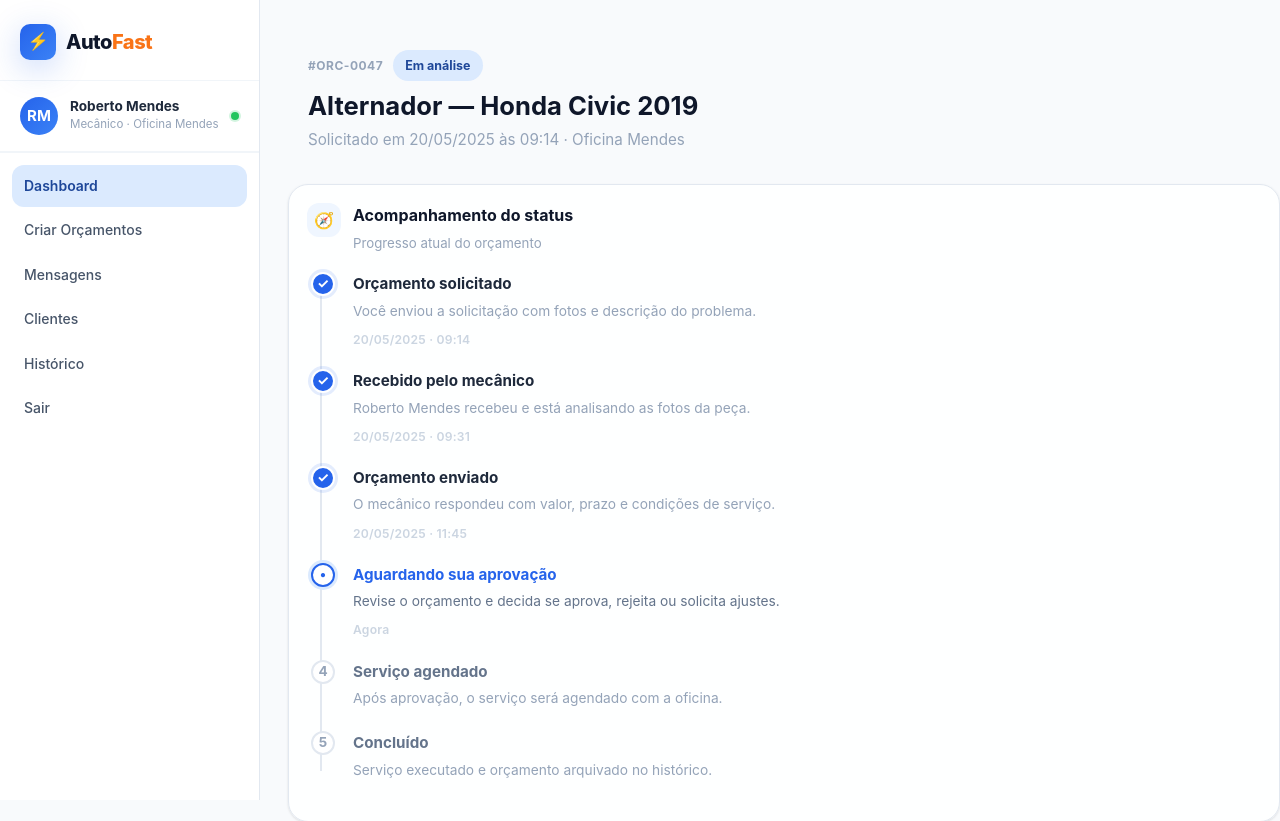
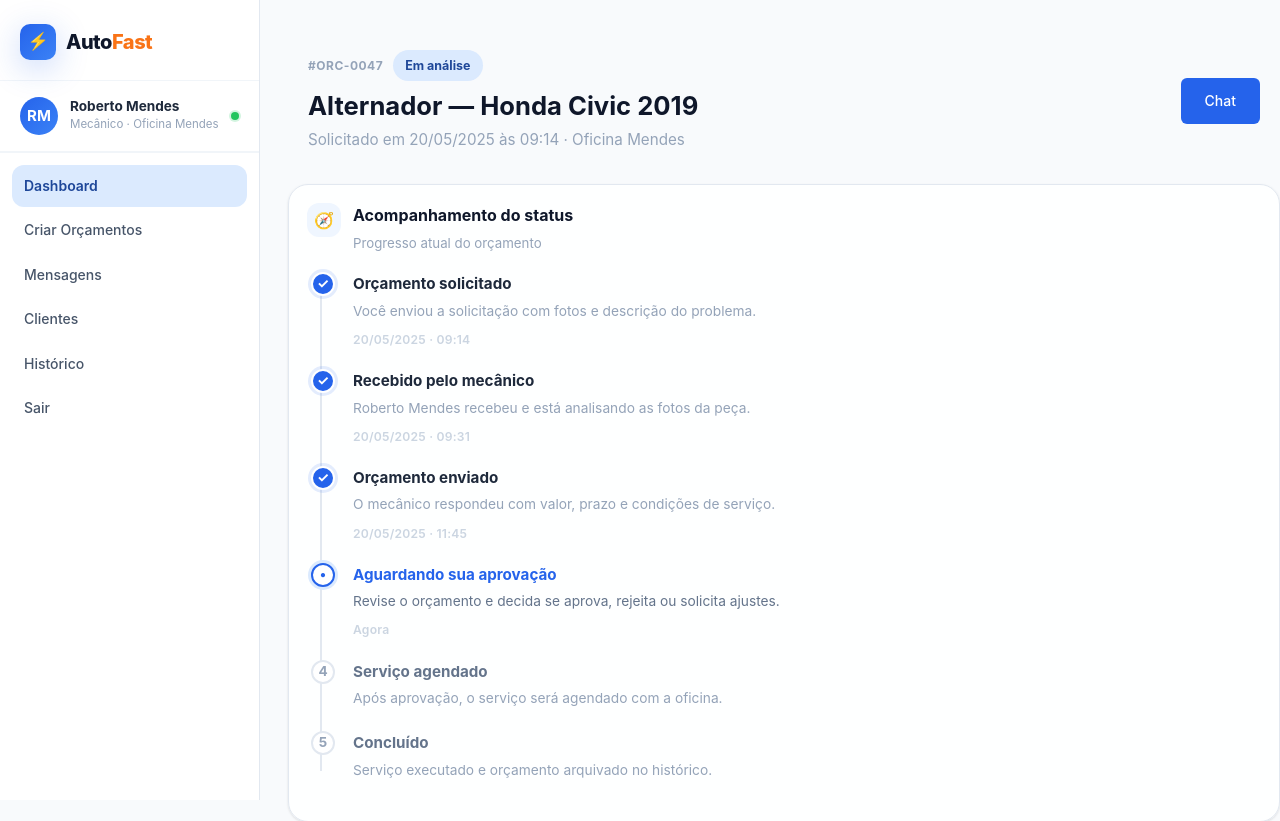
Before and after one commit to rebecaCaroba/AutoFast, a React (Vite) app: page /orcamento in a window 1280 px wide. Shown: the top 821 px of the page. Built offline with nearby package versions, Linux system fonts and the light colour scheme.

Commit message:
Pagina chat

```diff
--- a/src/Router.tsx
+++ b/src/Router.tsx
@@ -6,6 +6,7 @@ import Dashboard from "./pages/Dashboard";
 import { DefaultLayout } from "./DefaultLayout";
 import CreateBudget from "./pages/CriarOrcamento";
 import Budget from "./pages/Orcamento";
+import Chat from "./pages/Chat";
 
 export function Router() {
 
@@ -21,6 +22,7 @@ export function Router() {
               <Route path="/dashboard" element={<Dashboard />} />
               <Route path="/criar-orcamento" element={<CreateBudget />} />
               <Route path="/orcamento" element={<Budget />} />
+              <Route path="/chat" element={<Chat />} />
             </Route>
           </Route>
         </Routes>
--- /dev/null
+++ b/src/pages/Chat/index.tsx
@@ -0,0 +1,10 @@
+import './style.scss';
+
+export default function Chat() {
+    return (
+        <div className="chat">
+            <h1>Chat</h1>
+            <p>Em breve, você poderá conversar com nossos especialistas para tirar dúvidas e receber suporte personalizado.</p>
+        </div>
+    );
+}
--- a/src/pages/Orcamento/index.tsx
+++ b/src/pages/Orcamento/index.tsx
@@ -1,3 +1,4 @@
+import { Link } from 'react-router-dom';
 import './style.scss';
 
 export default function Budget() {
@@ -13,6 +14,7 @@ export default function Budget() {
                         <h1>Alternador — Honda Civic 2019</h1>
                         <p>Solicitado em 20/05/2025 às 09:14 · Oficina Mendes</p>
                     </div>
+                    <Link to={'/chat'} className="btn-chat">Chat</Link>
                 </header>
 
                 <div className="budget-grid">
--- a/src/pages/Orcamento/style.scss
+++ b/src/pages/Orcamento/style.scss
@@ -10,6 +10,31 @@
 .budget-header {
 	padding: 18px 20px;
 	margin-bottom: 14px;
+    display: flex;
+    align-items: center;
+    justify-content: space-between;
+
+    .btn-chat {
+        padding: 0.75rem 1.5rem;
+        background-color: $blue-500;
+        color: white;
+        border: none;
+        border-radius: 6px;
+        font-size: 14px;
+        font-weight: 500;
+        cursor: pointer;
+        transition: background-color 0.3s ease;
+        white-space: nowrap;
+        text-decoration: none;
+
+        &:hover {
+            background-color: $blue-600;
+        }
+
+        &:active {
+            background-color: $blue-700;
+        }
+    }
 }
 
 .budget-header-top h1 {
```
Also changed, not shown: src/pages/Chat/style.scss (added).
